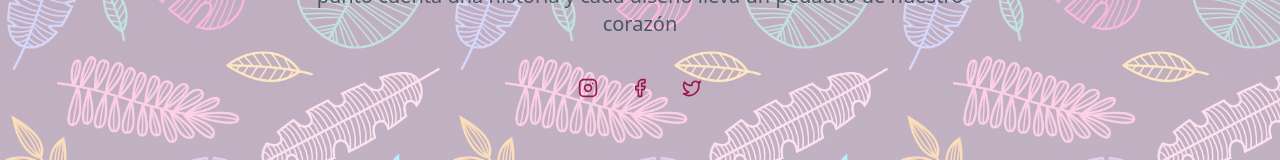
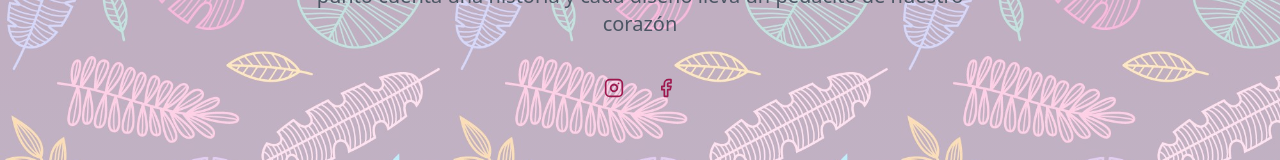
Before and after one commit to invincible-afk/Atenea-Creaciones, a React (Vite) app: page / in a window 1280 px wide. Shown: the part 502-662 px from the top of the page. Built offline with nearby package versions, Linux system fonts and the light colour scheme.

Commit message:
Se quita el icono de twitter

```diff
--- a/src/components/SocialLinks.tsx
+++ b/src/components/SocialLinks.tsx
@@ -1,5 +1,5 @@
 import React from 'react';
-import { Instagram, Facebook, Twitter } from 'lucide-react';
+import { Instagram, Facebook } from 'lucide-react';
 
 interface SocialLinksProps {
   theme: 'light' | 'dark';
@@ -17,10 +17,7 @@ export const SocialLinks: React.FC<SocialLinksProps> = ({ theme }) => {
       <a href="https://www.facebook.com/atenea.creaciones?mibextid=ZbWKwL" className={linkClass} aria-label="Facebook">
         <Facebook className={iconClass} />
       </a>
-      <a href="https://twitter.com" className={linkClass} aria-label="Twitter">
-        <Twitter className={iconClass} />
-      </a>
-    </div>
+      </div>
   );
 };
 
```
